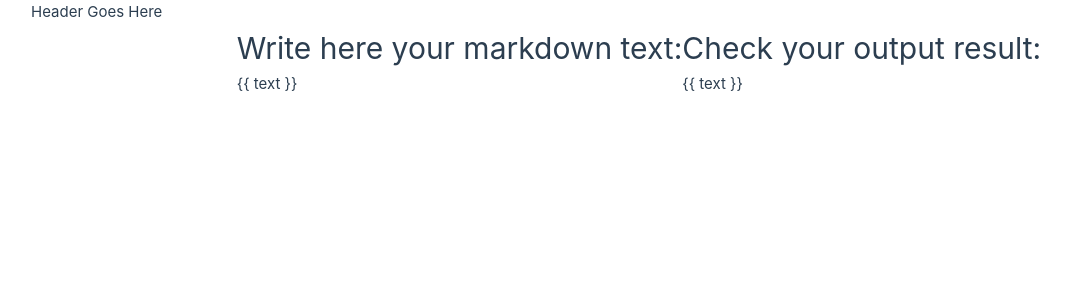
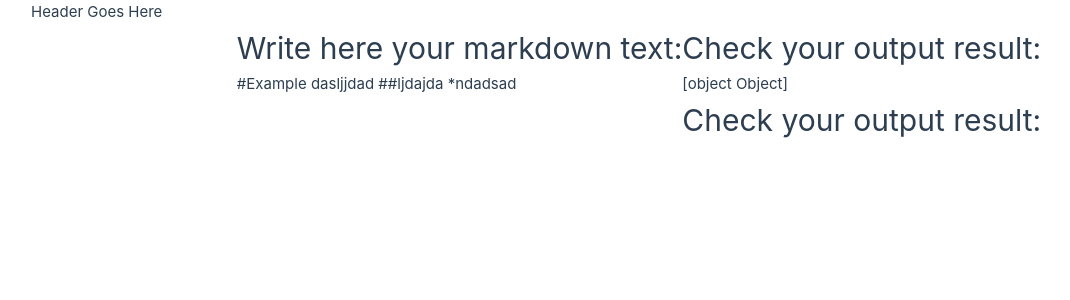
Before and after one commit to nunoconc/markdown-editor-vue, a Vue app: page / in a window 1280 px wide. Shown: the top 300 px of the page, without its empty margins (1-1071 px from the left). Built offline with nearby package versions, Linux system fonts and the light colour scheme.

Commit message:
feat: add markdown transformer

```diff
--- a/package.json
+++ b/package.json
@@ -9,10 +9,13 @@
     "preview": "vite preview"
   },
   "dependencies": {
+    "markdown-to-jsx": "^7.4.7",
+    "marked": "^13.0.3",
     "vue": "^3.4.29"
   },
   "devDependencies": {
     "@vitejs/plugin-vue": "^5.0.5",
-    "vite": "^5.3.1"
+    "vite": "^5.3.1",
+    "vue-tsc": "^2.0.29"
   }
 }
--- a/src/App.vue
+++ b/src/App.vue
@@ -1,9 +1,14 @@
 <script setup>
 import Markdown from './components/Markdown.vue'
 import Page from './components/Page.vue'
-import { ref } from 'vue';
+import {onMounted, ref} from "vue";
 
-const text = ref("# Example text \n ##AHAHAH");
+const text = ref("");
+
+onMounted(()=>{
+  text.value = '#Example \n dasljjdad ##ljdajda  *ndadsad'
+})
+
 </script>
 
 <template>
@@ -13,8 +18,8 @@ const text = ref("# Example text \n ##AHAHAH");
     </div>
   </header>
   <main class="main-container">
-    <Markdown text="{{ text }}" />
-    <Page text="{{ text }}"/>
+    <Markdown :text="text" />
+    <Page :text="text" />
   </main>
 </template>
 
--- a/src/components/Page.vue
+++ b/src/components/Page.vue
@@ -1,16 +1,38 @@
 <script setup>
+import {marked} from "marked";
+import MarkdownToJSX from 'markdown-to-jsx';
+import {onMounted, ref} from "vue";
+
 defineProps({
   text: {
     type: String,
     required: true
   }
 })
+
+const markdown = ref("");
+
+onMounted(()=>{
+   const res = marked.parse("# Example");
+
+   if(typeof res == "string"){
+     markdown.value = res;
+   } else {
+     res.then((value) => {
+       markdown.value = value;
+     })
+   }
+})
+
+
 </script>
 
 <template>
   <div>
     <h1>Check your output result:</h1>
-    <p>{{ text }}</p>
+    <MarkdownToJSX :children="text"/>
+    <h1>Check your output result:</h1>
+    <div ref="markdown"></div>
   </div>
 </template>
 
```
Also changed, not shown: 1 other file (tests, documents, lock files or other folders).
